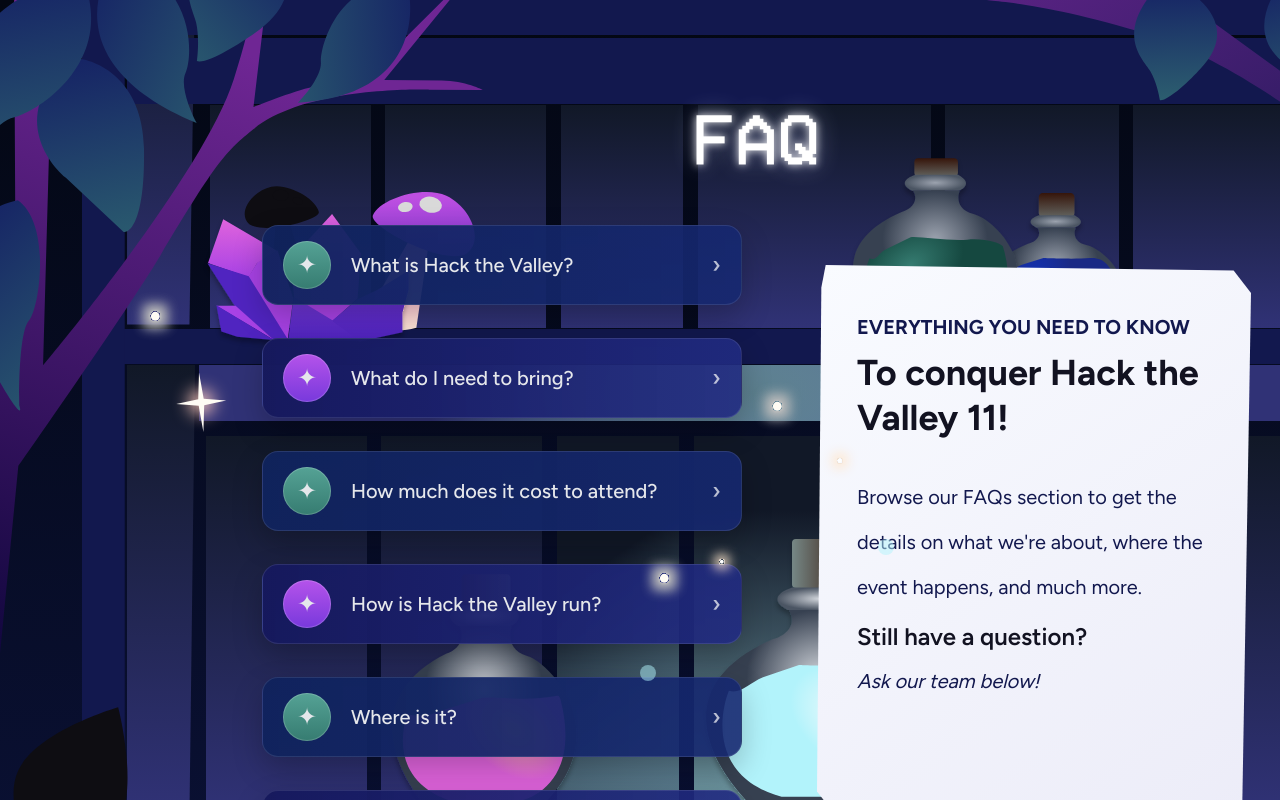
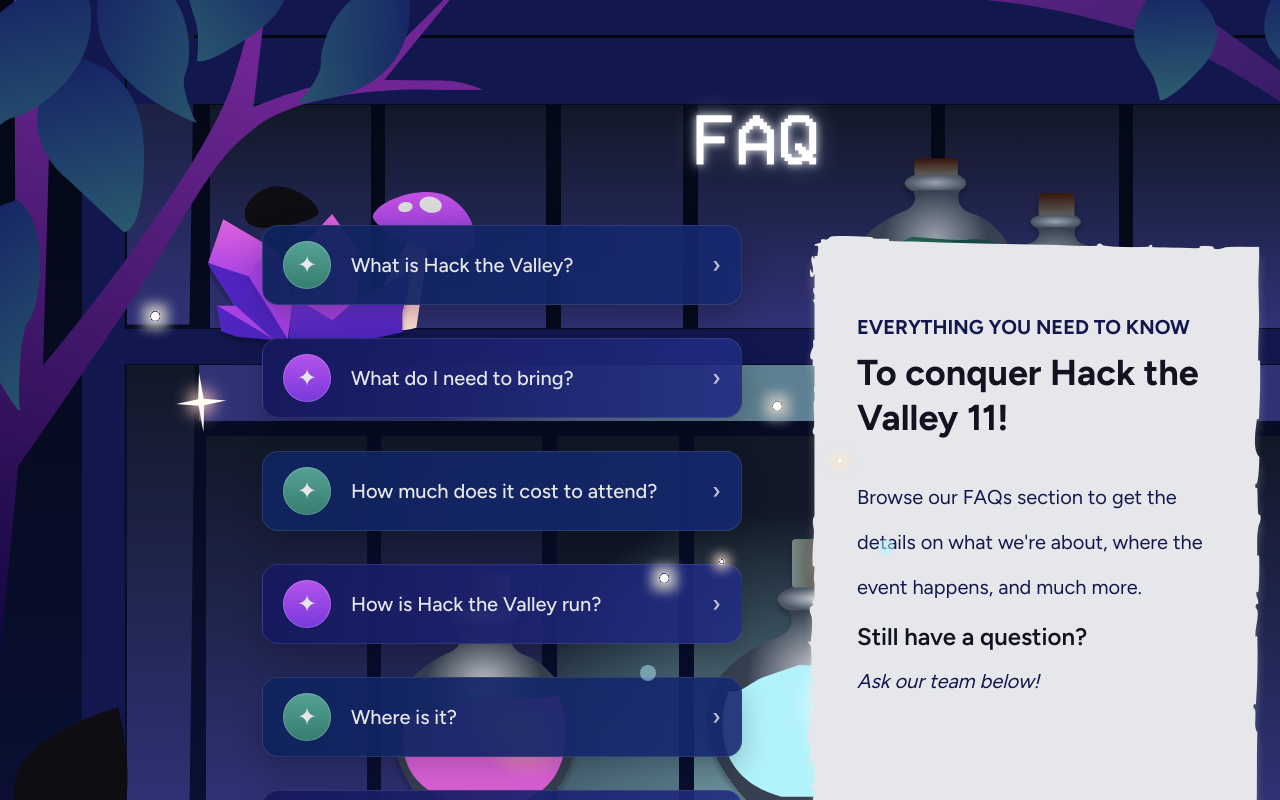
Before and after one commit to hackthevalley/hack-the-front-2026, a Next.js app: page /faq-themes in a window 1280 px wide. Shown: the top 800 px of the page. Built offline with nearby package versions, Linux system fonts and the light colour scheme; a web font is replaced by a local one.

Commit message:
fix: change white polygon to paper asset

```diff
--- a/app/faq-themes/FaqThemesTextOverlays.tsx
+++ b/app/faq-themes/FaqThemesTextOverlays.tsx
@@ -120,10 +120,6 @@
           width: 434,
           height: 560,
           padding: "40px 40px 34px",
-          background: "linear-gradient(145deg,#f9fbff,#ececf8)",
-          clipPath:
-            "polygon(2% 0, 96% 1%, 100% 5%, 98% 96%, 94% 100%, 4% 98%, 0 94%, 1% 4%)",
-          filter: "drop-shadow(0 13px 18px rgba(0,0,0,.38))",
         }}
       >
         <p className="m-0 text-xl font-bold uppercase leading-[45px] text-[#12184e]">
--- a/app/faq-themes/background/FaqThemesBackground.tsx
+++ b/app/faq-themes/background/FaqThemesBackground.tsx
@@ -15,13 +15,10 @@
   return (
     <>
       {layers.map((layer) => (
-        <img
+        <div
           key={layer.id}
-          src={layer.src}
-          alt=""
+          className="pointer-events-none absolute overflow-hidden"
           aria-hidden="true"
-          draggable="false"
-          className="pointer-events-none absolute max-w-none select-none"
           data-figma-id={layer.figmaId}
           data-figma-name={layer.figmaName}
           style={{
@@ -31,7 +28,29 @@
             height: layer.height,
             zIndex: layer.zIndex,
           }}
-        />
+        >
+          {layer.visibleBounds ? (
+            <img
+              src={layer.src}
+              alt=""
+              draggable="false"
+              className="absolute max-w-none select-none"
+              style={{
+                left: `${-(layer.visibleBounds.left / layer.visibleBounds.width) * 100}%`,
+                top: `${-(layer.visibleBounds.top / layer.visibleBounds.height) * 100}%`,
+                width: `${(layer.visibleBounds.imageWidth / layer.visibleBounds.width) * 100}%`,
+                height: `${(layer.visibleBounds.imageHeight / layer.visibleBounds.height) * 100}%`,
+              }}
+            />
+          ) : (
+            <img
+              src={layer.src}
+              alt=""
+              draggable="false"
+              className="h-full w-full max-w-none select-none"
+            />
+          )}
+        </div>
       ))}
     </>
   );
--- a/app/faq-themes/background/layers.ts
+++ b/app/faq-themes/background/layers.ts
@@ -1240,6 +1240,26 @@
     zIndex: 109,
     plane: "foreground",
   },
+  {
+    id: "paper",
+    figmaId: "asset:paper",
+    figmaName: "paper",
+    src: "/faq-themes/background/paper.png",
+    left: 799,
+    top: 236,
+    width: 470,
+    height: 607,
+    zIndex: 110,
+    plane: "rear",
+    visibleBounds: {
+      imageWidth: 943,
+      imageHeight: 1216,
+      left: 3,
+      top: 0,
+      width: 936,
+      height: 1211,
+    },
+  },
 ] as const satisfies readonly FaqThemesSceneLayer[];
 
 export const rearSceneLayers = faqThemesSceneLayers.filter(
```
Also changed, not shown: app/faq-themes/background/types.ts (+10 -0 lines), public/faq-themes/background/paper.png (added).
